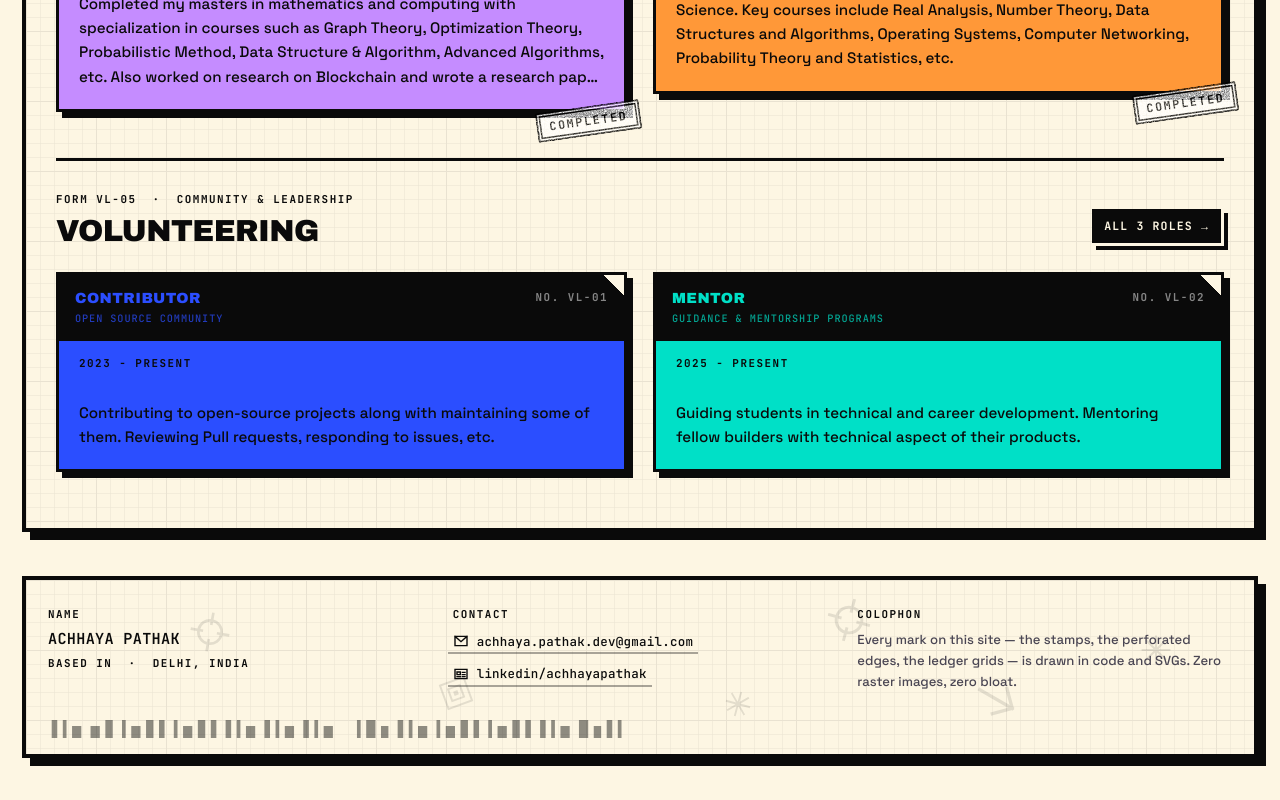
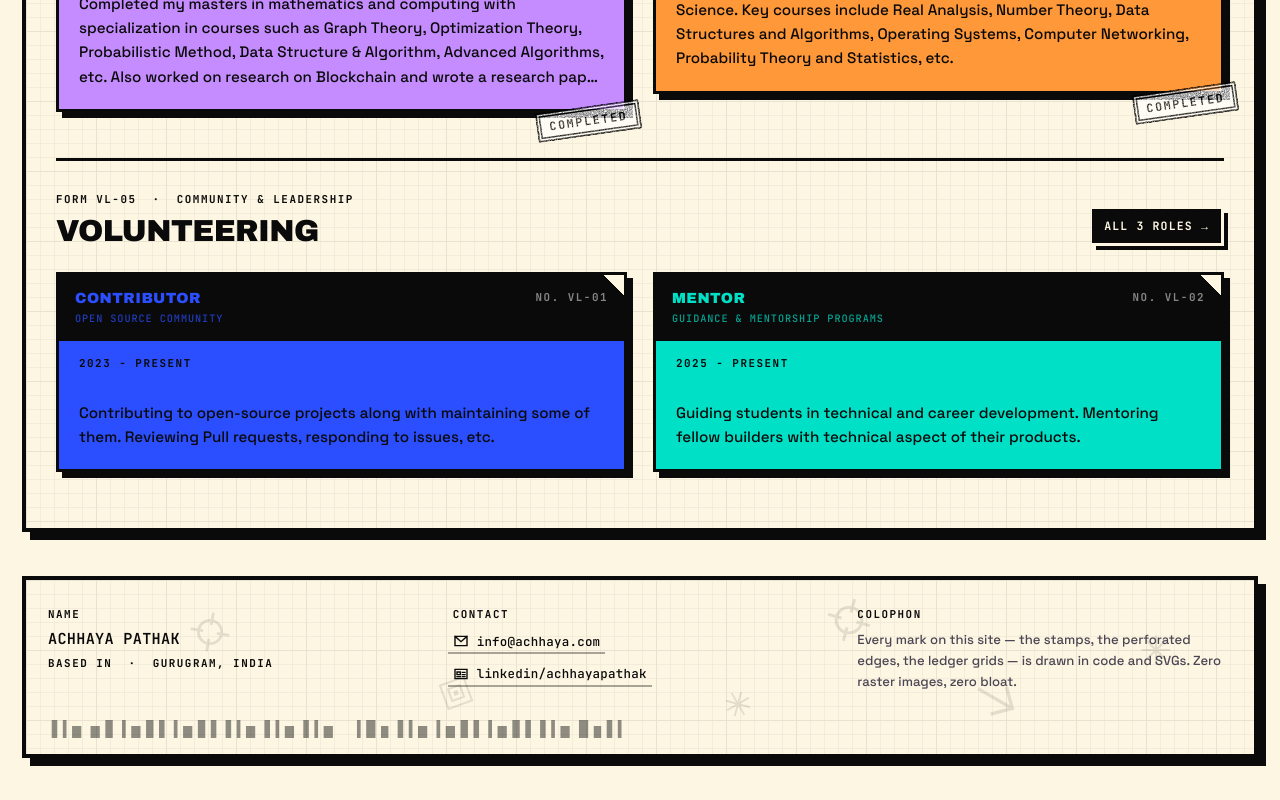
Before and after one commit to achhayapathak/portfolio, a Next.js app: page / in a window 1280 px wide. Shown: the part 1793-2593 px from the top of the page. Built offline with nearby package versions, Linux system fonts and the light colour scheme.

Commit message:
chore: update site location to Gurugram and primary email address

```diff
--- a/src/app/layout.tsx
+++ b/src/app/layout.tsx
@@ -175,7 +175,7 @@ export default function RootLayout({
     email: `mailto:${site.email}`,
     address: {
       "@type": "PostalAddress",
-      addressLocality: "Delhi",
+      addressLocality: "Gurugram",
       addressCountry: "IN",
     },
     knowsAbout: site.knowsAbout,
--- a/src/data/content.config.ts
+++ b/src/data/content.config.ts
@@ -115,8 +115,8 @@ export interface NavItem {
 export const site: SiteConfig = {
   name: "Achhaya Pathak",
   title: "Software Engineer",
-  location: "Delhi, India",
-  email: "achhaya.pathak.dev@gmail.com",
+  location: "Gurugram, India",
+  email: "info@achhaya.com",
   description:
     "IIT Guwahati MS alum & Backend Engineer with 3 years of building systems that actually scale. I shipped a 0→1 marketplace serving 100K+ monthly requests at 99.99% uptime. Big fan of distributed systems, cloud infra, and writing blazingly fast code 🚀",
   siteUrl: "https://achhaya.com",
```
